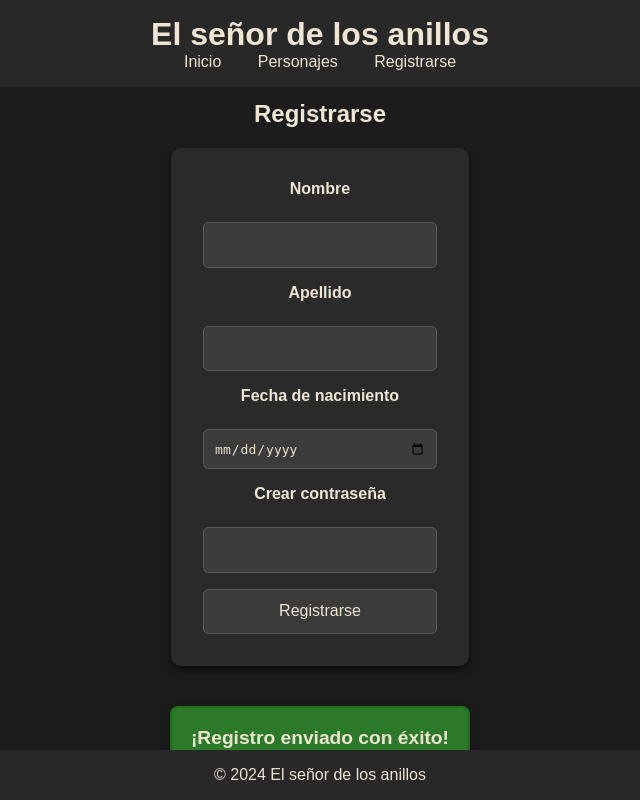
After one commit to tefiavalos/primer-integrador-avalos, a PHP site: page /sections/register.php?done in a window 1280 px wide. The commit adds this page. Shown: the whole page, without its empty margins (320-960 px from the left). Run offline with PHP 8.4, Linux system fonts and the light colour scheme.

Commit message:
add new changes: post method, mysql

```diff
--- a/components/header.php
+++ b/components/header.php
@@ -3,5 +3,6 @@
     <nav>
         <a href="/primer-trabajo-integrador/index.php">Inicio</a>
         <a href="/primer-trabajo-integrador/sections/characters.php">Personajes</a>
+        <a href="/primer-trabajo-integrador/sections/register.php">Registrarse</a>
     </nav>
 </header>
--- /dev/null
+++ b/sections/register.php
@@ -0,0 +1,36 @@
+<!DOCTYPE html>
+
+<head>
+    <html lang="es">
+    <meta charset="UTF-8">
+    <meta name="viewport" content="width=device-width, initial-scale=1.0">
+    <title>El señor de los anillos</title>
+    <link rel="stylesheet" href="../styles.css">
+</head>
+
+<body>
+    <?php include '../components/header.php'; ?>
+    <section id="register">
+        <h2>Registrarse</h2>
+        <form action="send-register.php" method="post" class="register-form">
+            <label for="nombre">Nombre</label>
+            <input type="text" name="nombre" id="nombre" required>
+            <label for="apellido">Apellido</label>
+            <input type="text" name="apellido" id="apellido" required>
+            <label for="nacimiento">Fecha de nacimiento</label>
+            <input type="date" name="nacimiento" id="nacimiento" required>
+            <label for="contraseña">Crear contraseña</label>
+            <input type="password" name="contraseña" id="contraseña" required>
+            <input type="submit" value="Registrarse">
+        </form>
+
+    </section>
+    <?php
+    if (isset($_GET['done'])) {
+        echo '<p class="success-message">¡Registro enviado con éxito!</p>';
+    }
+    ?>
+    <?php include '../components/footer.php'; ?>
+</body>
+
+</html>
--- a/styles.css
+++ b/styles.css
@@ -121,6 +121,83 @@ section {
     margin-top: 1em;
 }
 
+form {
+    background-color: #2a2a2a;
+    color: #f0e6d2;
+    padding: 2em;
+    margin: 20px auto;
+    border-radius: 10px;
+    box-shadow: 0 4px 8px rgba(0, 0, 0, 0.6);
+    max-width: 400px;
+    display: flex;
+    flex-direction: column;
+    gap: 1em;
+}
+
+form h2 {
+    margin-bottom: 1em;
+    font-size: 1.5em;
+    color: #e0c091;
+    text-align: center;
+}
+
+form label {
+    font-size: 1em;
+    font-weight: bold;
+    margin-bottom: 0.5em;
+    color: #f0e6d2;
+}
+
+form input, form select, form textarea {
+    padding: 0.8em;
+    background-color: #3b3b3b;
+    color: #f0e6d2;
+    border: 1px solid #5a5a5a;
+    border-radius: 5px;
+    font-size: 1em;
+}
+
+form input:focus, form select:focus, form textarea:focus {
+    outline: none;
+    border-color: #e0c091;
+    box-shadow: 0 0 8px rgba(224, 192, 145, 0.8);
+}
+
+form button {
+    background-color: #3b3b3b;
+    color: #f0e6d2;
+    font-weight: bold;
+    padding: 0.8em 1em;
+    border: none;
+    border-radius: 5px;
+    cursor: pointer;
+    transition: background-color 0.3s;
+}
+
+form button:hover {
+    background-color: #5a5a5a;
+    color: #e0c091;
+}
+
+form .error {
+    color: #e57373;
+    font-size: 0.9em;
+}
+
+.success-message {
+    margin-top: 20px;
+    padding: 1em;
+    background-color: #2a7a2a;
+    color: #f0e6d2;
+    border: 2px solid #1e6e1e;
+    border-radius: 8px;
+    text-align: center;
+    font-size: 1.2em;
+    font-weight: bold;
+    box-shadow: 0 4px 8px rgba(0, 0, 0, 0.5);
+}
+
+
 footer {
     background-color: #282828;
     color: #f0e6d2;
```
Also changed, not shown: sections/send-register.php (added, +14 -0 lines).
